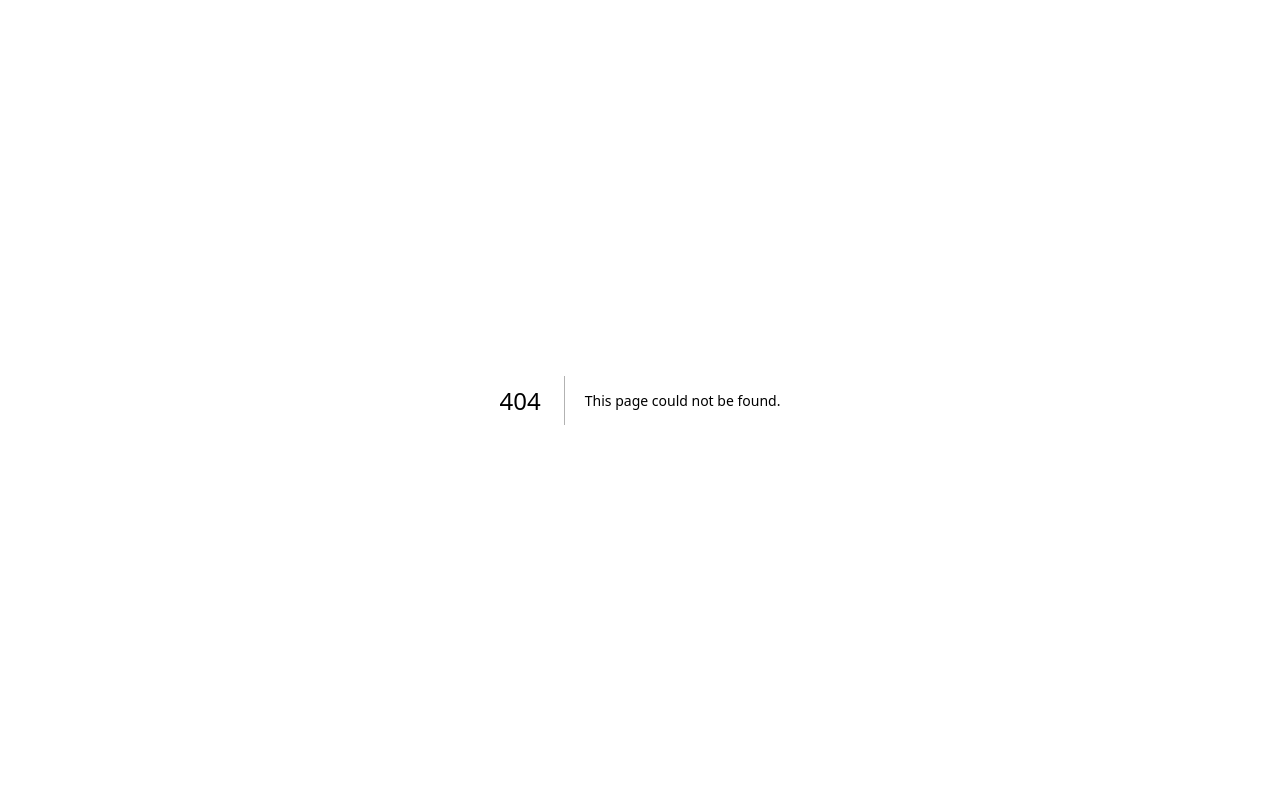
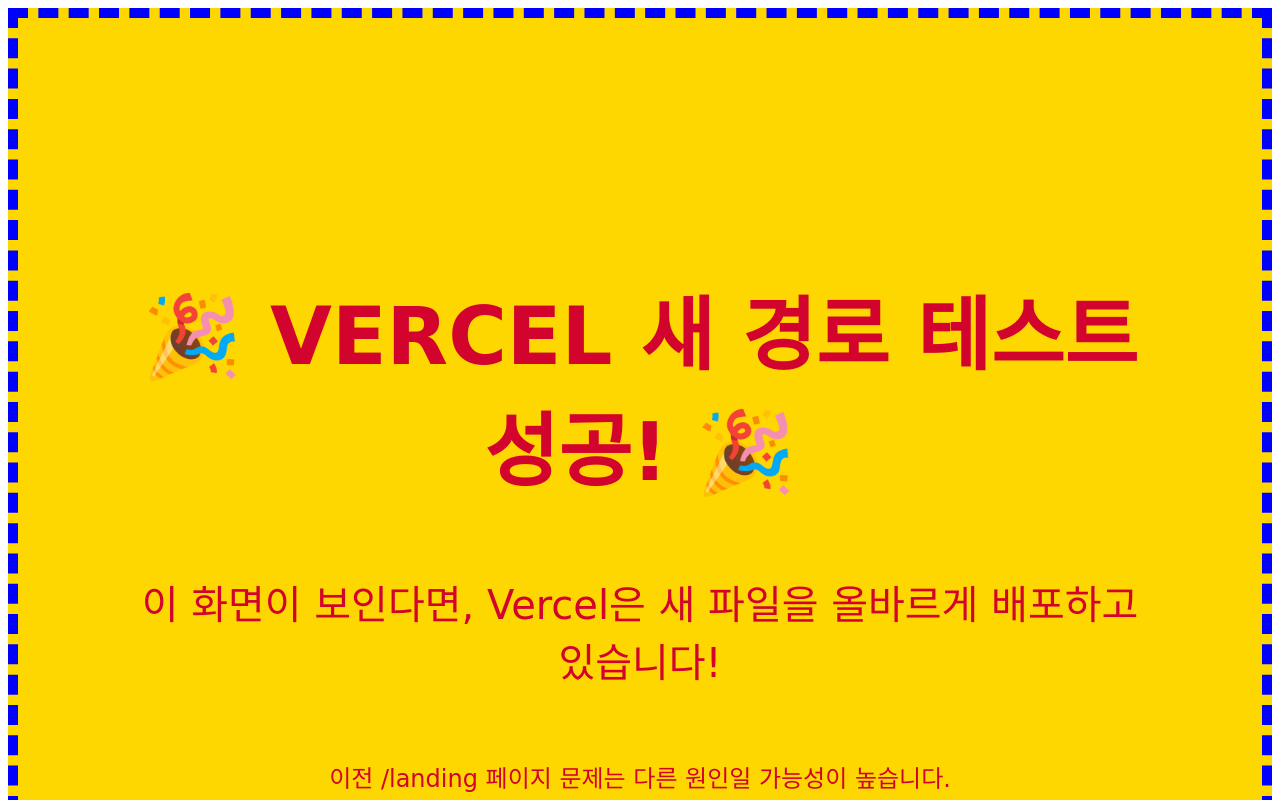
Before and after one commit to SuperfastSAT1600/Salesbot, a Next.js app: page /superuniquetestpage in a window 1280 px wide. Before the commit this address had no page. Shown: the top 800 px of the page. Built offline with nearby package versions, Linux system fonts and the light colour scheme.

Commit message:
Test: Add superuniquetestpage for Vercel deployment check

```diff
--- /dev/null
+++ b/app/superuniquetestpage/page.tsx
@@ -0,0 +1,27 @@
+    // 파일 경로: app/superuniquetestpage/page.tsx
+    'use client'; // 간단한 테스트를 위해 클라이언트 컴포넌트로 명시
+
+    import React from 'react';
+
+    export default function SuperUniqueTestPage() {
+      console.log("!!! VERCEL SUPER UNIQUE TEST PAGE RENDER !!!");
+      return (
+        <div style={{
+          backgroundColor: '#FFD700', // 아주 눈에 띄는 금색 배경
+          color: '#D2042D',           // 아주 눈에 띄는 진홍색 글씨
+          padding: '100px',
+          textAlign: 'center',
+          border: '10px dashed #0000FF', // 파란색 점선 테두리
+          minHeight: '100vh',
+          display: 'flex',
+          flexDirection: 'column',
+          alignItems: 'center',
+          justifyContent: 'center',
+          fontFamily: 'Comic Sans MS, cursive, sans-serif', // 눈에 띄는 폰트
+        }}>
+          <h1 style={{ fontSize: '5rem', marginBottom: '30px' }}>🎉 VERCEL 새 경로 테스트 성공! 🎉</h1>
+          <p style={{ fontSize: '2.5rem' }}>이 화면이 보인다면, Vercel은 새 파일을 올바르게 배포하고 있습니다!</p>
+          <p style={{ fontSize: '1.5rem', marginTop: '30px' }}>이전 /landing 페이지 문제는 다른 원인일 가능성이 높습니다.</p>
+        </div>
+      );
+    }
```
